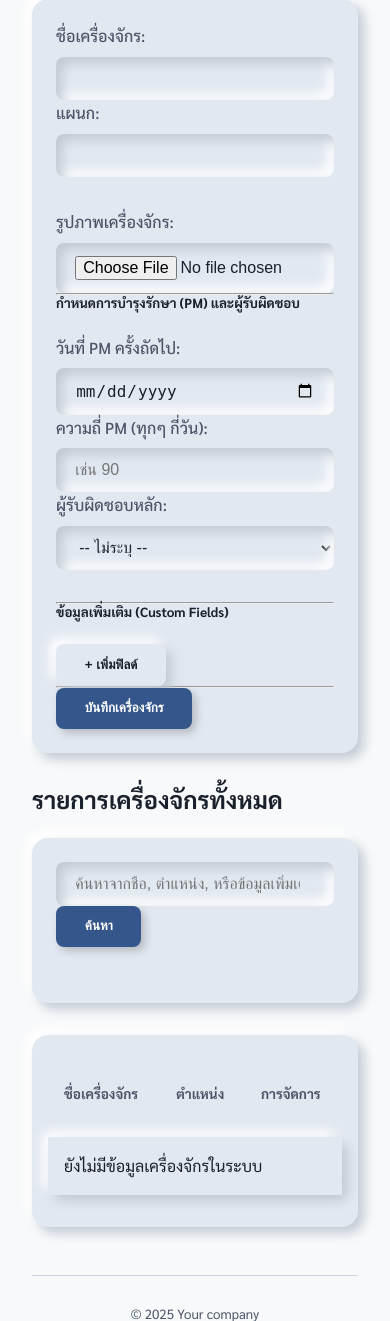
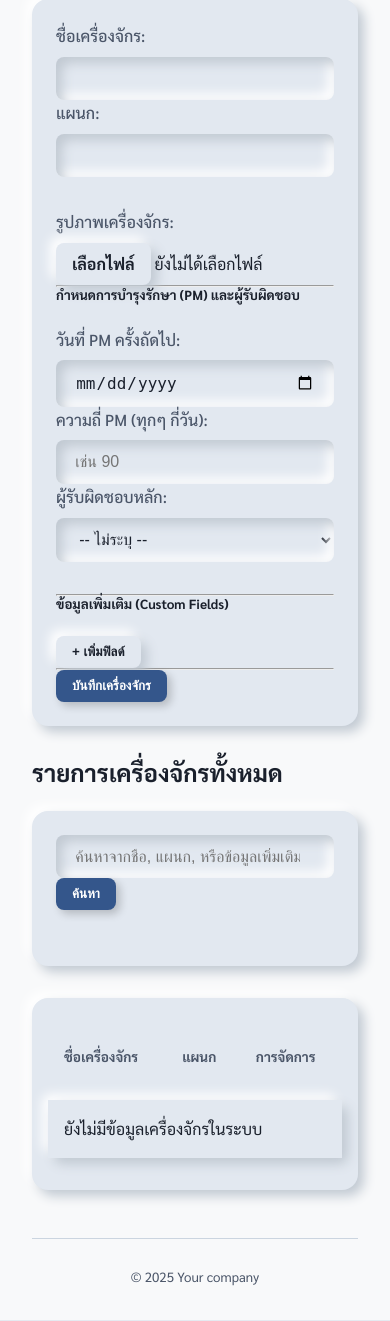
Before and after one commit to Semi-engineer/pm_app, a Flask app: page / in a window 390 px wide; the page is wider, and only the part inside the window is pictured. Shown: the part 224-1545 px from the top of that part. Run offline with Flask 3, Linux system fonts and the light colour scheme; the visitor is signed in with stand-in values (Sample User, id 1); data comes from the database, SQL or seed files in the repository; data that the repository does not hold is empty.

Commit message:
Fix: Update asset detail and edit forms
This commit updates the asset detail and edit forms to improve usability and data consistency.

Changes include:
- Refactored asset detail view to display more relevant information.
- Enhanced asset edit form with better input validation and field organization.
- Updated CSS for a more modern and responsive design.

```diff
--- a/static/css/modern.css
+++ b/static/css/modern.css
@@ -158,7 +158,7 @@ footer {
     text-align: center;
     cursor: pointer;
     border: none;
-    padding: 0.8rem 1.8rem;
+    padding: 0.5rem 1rem;
     border-radius: var(--border-radius-sm);
     background: var(--bg-color);
     color: var(--text-color);
@@ -449,3 +449,9 @@ header div[class*="text-end"] .btn:active {
     transform: scale(0.95);
     box-shadow: none;
 }
+
+/* --- Helper Class --- */
+/* ใช้สำหรับซ่อน Element โดยยังคงให้เข้าถึงได้ทางโปรแกรม */
+.d-none {
+    display: none;
+}
--- a/templates/asset_detail.html
+++ b/templates/asset_detail.html
@@ -34,7 +34,7 @@
             <div class="card-body">
                 <dl class="row mb-0">
                     <dt class="col-sm-4">ชื่อ</dt><dd class="col-sm-8">{{ asset.name }}</dd>
-                    <dt class="col-sm-4">ตำแหน่ง</dt><dd class="col-sm-8">{{ asset.location }}</dd>
+                    <dt class="col-sm-4">แผนก</dt><dd class="col-sm-8">{{ asset.location }}</dd>
                     {% if asset.technician_name %}<dt class="col-sm-4">ผู้รับผิดชอบ</dt><dd class="col-sm-8">{{ asset.technician_name }}</dd>{% endif %}
                     {% if asset.next_pm_date %}<dt class="col-sm-4">PM ครั้งถัดไป</dt><dd class="col-sm-8">{{ asset.next_pm_date }}</dd>{% endif %}
                     {% if asset.pm_frequency_days %}<dt class="col-sm-4">ความถี่ PM</dt><dd class="col-sm-8">ทุกๆ {{ asset.pm_frequency_days }} วัน</dd>{% endif %}
--- a/templates/index.html
+++ b/templates/index.html
@@ -29,8 +29,14 @@
                 </div>
 
                 <div class="mt-3">
-                    <label for="asset_image" class="form-label">รูปภาพเครื่องจักร:</label>
-                    <input class="form-control" type="file" id="asset_image" name="asset_image" accept="image/*">
+                    <label class="form-label">รูปภาพเครื่องจักร:</label>
+                    <div>
+                        <label for="asset_image" class="btn btn-secondary">เลือกไฟล์</label>
+
+                        <input type="file" id="asset_image" name="asset_image" accept="image/*" class="d-none">
+
+                        <span id="file-chosen" class="ms-3 text-muted">ยังไม่ได้เลือกไฟล์</span>
+                    </div>
                 </div>
                 <hr class="my-4">
                 <h5>กำหนดการบำรุงรักษา (PM) และผู้รับผิดชอบ</h5>
@@ -65,7 +71,7 @@
             <form action="{{ url_for('index') }}" method="get" class="row g-2 align-items-center">
                 <div class="col-md-5">
                     <input type="search" name="q" id="search" class="form-control"
-                           placeholder="ค้นหาจากชื่อ, ตำแหน่ง, หรือข้อมูลเพิ่มเติม..."
+                           placeholder="ค้นหาจากชื่อ, แผนก, หรือข้อมูลเพิ่มเติม..."
                            value="{{ search_query or '' }}">
                 </div>
                 <div class="col-auto">
@@ -83,7 +89,7 @@
             <thead class="table-light">
                 <tr>
                     <th>ชื่อเครื่องจักร</th>
-                    <th>ตำแหน่ง</th>
+                    <th>แผนก</th>
                     {% if session.role == 'admin' %}<th>การจัดการ</th>{% endif %}
                 </tr>
             </thead>
@@ -130,4 +136,12 @@
     }
     </script>
     {% endif %}
+    <script>
+        const assetImageInput = document.getElementById('asset_image');
+        const fileChosenSpan = document.getElementById('file-chosen');
+
+        assetImageInput.addEventListener('change', function(){
+            fileChosenSpan.textContent = this.files.length > 0 ? this.files[0].name : 'ยังไม่ได้เลือกไฟล์';
+        });
+    </script>
 {% endblock %}
```
Also changed, not shown: templates/edit_asset.html (+15 -2 lines).
